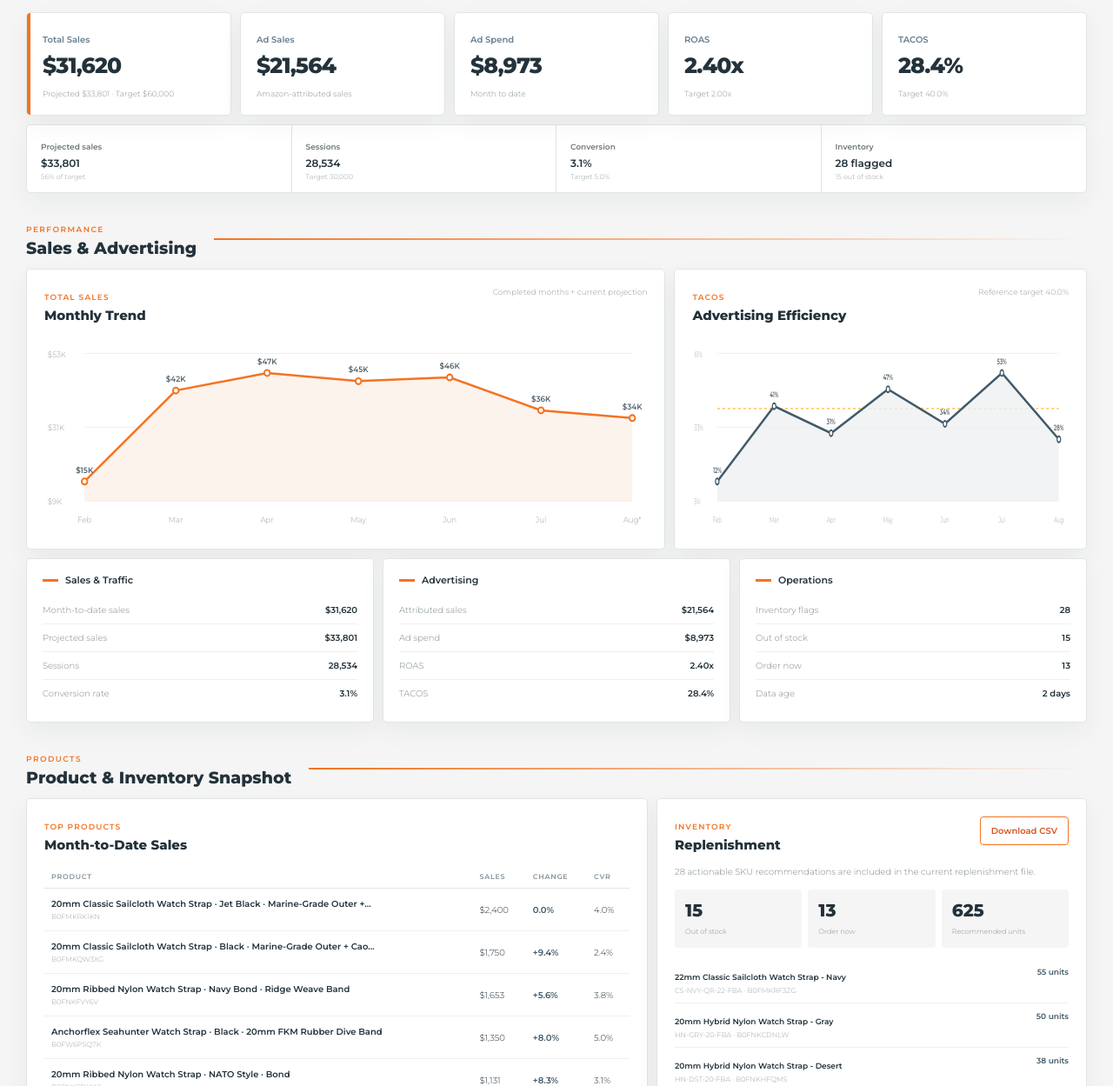
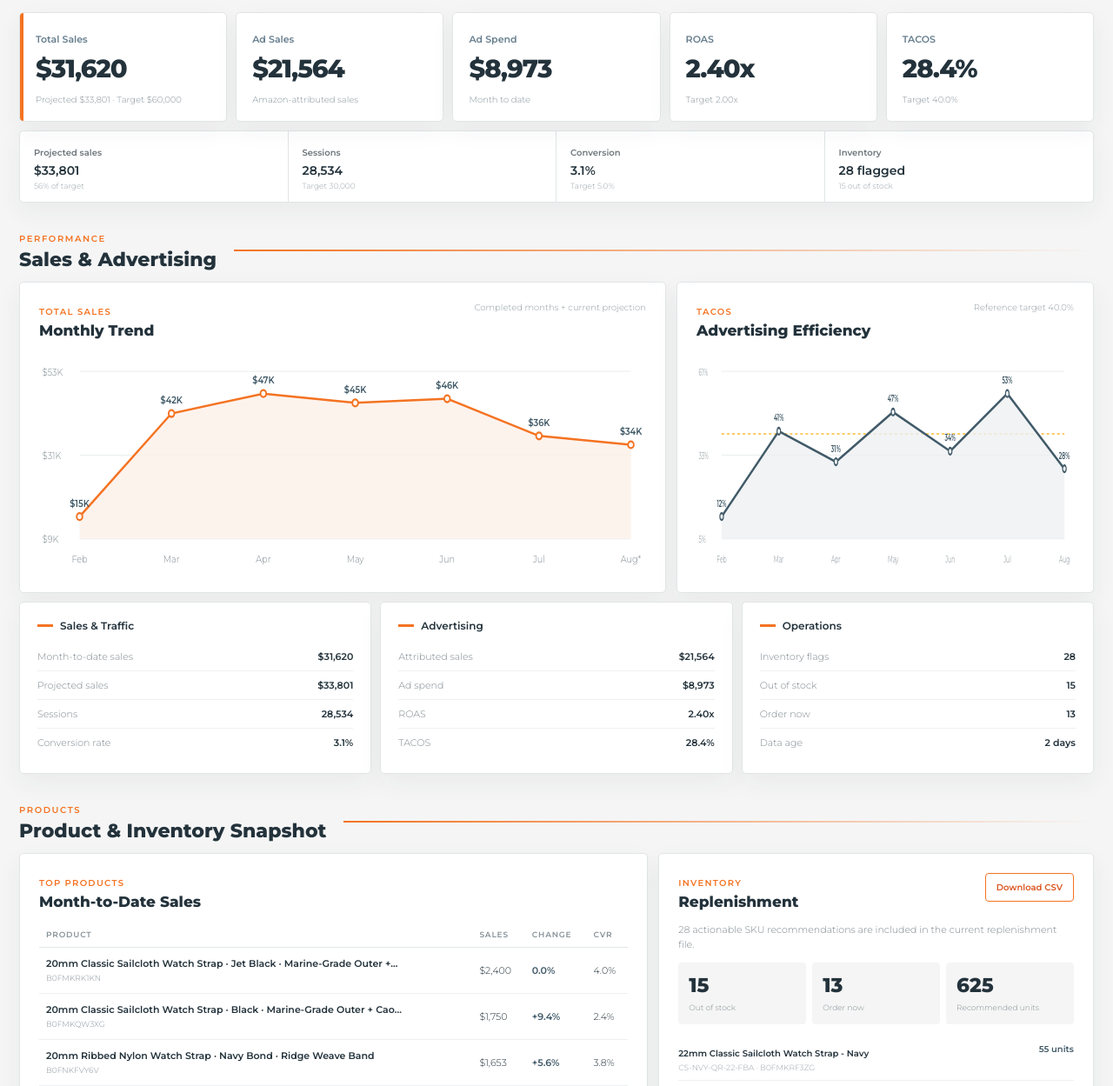
Before and after one commit to jakeyorgason/evolved-client-dashboard, a website: page evolved-client-dashboard-cloudflare/public/index.html in a window 1280 px wide. Shown: the part 301-1550 px from the top of the page at 87% size. Drawn offline with Linux system fonts and the light colour scheme; no server answers.

Commit message:
Enhance styles for layout and readability
Updated various CSS styles for improved layout and readability.

```diff
--- a/evolved-client-dashboard-cloudflare/public/styles.css
+++ b/evolved-client-dashboard-cloudflare/public/styles.css
@@ -8,49 +8,49 @@
 html{background:var(--paper)}
 body{margin:0;background:var(--paper);color:var(--charcoal);font-family:"Montserrat",Arial,sans-serif;font-weight:300}
 .site-header{background:var(--white);border-bottom:1px solid var(--line)}
-.nav-inner{width:min(1220px,calc(100% - 44px));height:78px;margin:0 auto;display:flex;align-items:center;justify-content:space-between;gap:24px}
+.nav-inner{width:min(1280px,calc(100% - 44px));height:78px;margin:0 auto;display:flex;align-items:center;justify-content:space-between;gap:24px}
 .brand-logo{width:184px;height:auto;display:block}
-.nav-actions{display:flex;align-items:center;gap:22px}.portal-label{font-size:10px;font-weight:600;letter-spacing:.16em;color:var(--slate-3)}
+.nav-actions{display:flex;align-items:center;gap:22px}.portal-label{font-size:11px;font-weight:600;letter-spacing:.16em;color:var(--slate-3)}
 .orange-btn{border:0;border-radius:4px;background:var(--orange);color:#fff;font:600 12px "Montserrat",sans-serif;padding:12px 18px;cursor:pointer;transition:.15s ease}
 .orange-btn:hover{background:var(--orange-dark);transform:translateY(-1px)}
-.shell{width:min(1220px,calc(100% - 44px));margin:0 auto;padding:30px 0 42px}
+.shell{width:min(1280px,calc(100% - 44px));margin:0 auto;padding:30px 0 42px}
 .hero{min-height:190px;border-radius:6px;background:var(--charcoal);padding:34px 38px;display:flex;justify-content:space-between;align-items:flex-end;gap:32px;position:relative;overflow:hidden;margin-bottom:16px}
 .hero:after{content:"";position:absolute;width:300px;height:300px;border:42px solid rgba(244,115,34,.12);border-radius:50%;right:-155px;top:-145px}
 .orange-kicker{display:block;color:var(--orange);font-size:10px;font-weight:600;letter-spacing:.17em;margin-bottom:10px}
-.hero h1{color:#fff;font-size:37px;line-height:1.05;margin:0 0 12px;font-weight:800;letter-spacing:-.035em}
-.hero p{color:#c9d2d7;font-size:12px;line-height:1.65;margin:0;max-width:620px}
-.hero-meta{position:relative;z-index:2;color:#fff;text-align:right;font-size:10px;line-height:1.7}.hero-meta span{display:block;color:#aebcc4}.hero-meta strong{font-weight:600}
+.hero h1{color:#fff;font-size:40px;line-height:1.05;margin:0 0 12px;font-weight:800;letter-spacing:-.035em}
+.hero p{color:#c9d2d7;font-size:13px;line-height:1.65;margin:0;max-width:620px}
+.hero-meta{position:relative;z-index:2;color:#fff;text-align:right;font-size:11px;line-height:1.7}.hero-meta span{display:block;color:#aebcc4}.hero-meta strong{font-weight:600}
 .kpi-grid{display:grid;grid-template-columns:repeat(5,1fr);gap:10px;margin-bottom:10px}
 .kpi-card{background:#fff;border:1px solid var(--line);border-radius:5px;padding:19px 18px 17px;box-shadow:var(--shadow);position:relative;overflow:hidden}
 .kpi-card.accent:before{content:"";position:absolute;left:0;top:0;bottom:0;width:4px;background:var(--orange)}
-.kpi-card>span{font-size:10px;color:var(--slate-3);font-weight:600}.kpi-card strong{display:block;font-size:25px;font-weight:800;margin:7px 0 6px;letter-spacing:-.035em}
-.kpi-card small{font-size:9px;color:#87939a;line-height:1.4}
+.kpi-card>span{font-size:11px;color:var(--slate-3);font-weight:600}.kpi-card strong{display:block;font-size:29px;font-weight:800;margin:8px 0 7px;letter-spacing:-.035em}
+.kpi-card small{font-size:10px;color:#87939a;line-height:1.4}
 .comparison-bar{display:grid;grid-template-columns:repeat(4,1fr);background:#fff;border:1px solid var(--line);border-radius:5px;margin-bottom:30px;box-shadow:var(--shadow)}
 .comparison-item{padding:13px 16px;border-right:1px solid var(--line)}.comparison-item:last-child{border-right:0}
-.comparison-item span{font-size:9px;color:var(--neutral);font-weight:600}.comparison-item strong{font-size:12px;font-weight:600;display:block;margin-top:4px}.comparison-item small{font-size:8px;color:#9aa4aa;display:block;margin-top:3px}
-.section-heading{display:flex;align-items:center;gap:20px;margin:4px 0 12px}.section-heading>div:first-child{white-space:nowrap}.section-heading span{font-size:9px;color:var(--orange);font-weight:600;letter-spacing:.16em}
-.section-heading h2{font-size:19px;font-weight:800;margin:3px 0 0}.orange-rule{height:2px;background:linear-gradient(90deg,var(--orange),rgba(244,115,34,0));flex:1}
+.comparison-item span{font-size:10px;color:var(--neutral);font-weight:600}.comparison-item strong{font-size:14px;font-weight:600;display:block;margin-top:4px}.comparison-item small{font-size:9px;color:#9aa4aa;display:block;margin-top:3px}
+.section-heading{display:flex;align-items:center;gap:20px;margin:4px 0 12px}.section-heading>div:first-child{white-space:nowrap}.section-heading span{font-size:10px;color:var(--orange);font-weight:600;letter-spacing:.16em}
+.section-heading h2{font-size:22px;font-weight:800;margin:3px 0 0}.orange-rule{height:2px;background:linear-gradient(90deg,var(--orange),rgba(244,115,34,0));flex:1}
 .panel{background:#fff;border:1px solid var(--line);border-radius:5px;padding:20px;box-shadow:var(--shadow)}
 .chart-grid{display:grid;grid-template-columns:1.55fr 1fr;gap:10px;margin-bottom:10px}
-.panel-heading{display:flex;justify-content:space-between;align-items:flex-start;gap:12px;margin-bottom:14px}.eyebrow{font-size:9px;color:var(--orange);font-weight:600;letter-spacing:.13em}.panel-heading h3{font-size:15px;font-weight:800;margin:4px 0 0}.panel-note{font-size:9px;color:#929ca2;text-align:right}
-.chart-wrap{height:225px}.chart-wrap svg{width:100%;height:100%;overflow:visible}.axis-label{fill:#98a2a8;font:300 9px Montserrat,sans-serif}.chart-value{fill:#58676f;font:600 9px Montserrat,sans-serif}
+.panel-heading{display:flex;justify-content:space-between;align-items:flex-start;gap:12px;margin-bottom:14px}.eyebrow{font-size:10px;color:var(--orange);font-weight:600;letter-spacing:.13em}.panel-heading h3{font-size:17px;font-weight:800;margin:4px 0 0}.panel-note{font-size:10px;color:#929ca2;text-align:right}
+.chart-wrap{height:255px}.chart-wrap svg{width:100%;height:100%;overflow:visible}.axis-label{fill:#7d898f;font:300 10px Montserrat,sans-serif}.chart-value{fill:#415A68;font:600 10px Montserrat,sans-serif}
 .signal-grid{display:grid;grid-template-columns:repeat(3,1fr);gap:10px;margin-bottom:30px}.signal-card{background:#fff;border:1px solid var(--line);border-radius:5px;padding:17px 18px;box-shadow:var(--shadow)}
-.signal-title{font-size:11px;font-weight:600;display:flex;align-items:center;gap:8px}.signal-mark{width:18px;height:3px;background:var(--orange);display:inline-block}
-.signal-list{margin-top:12px}.signal-row{display:flex;justify-content:space-between;gap:18px;padding:9px 0;border-top:1px solid #edf0f1}.signal-row:first-child{border-top:0}.signal-row span{font-size:10px;color:#7f898e}.signal-row strong{font-size:10px;font-weight:600;text-align:right}
+.signal-title{font-size:12px;font-weight:600;display:flex;align-items:center;gap:8px}.signal-mark{width:18px;height:3px;background:var(--orange);display:inline-block}
+.signal-list{margin-top:12px}.signal-row{display:flex;justify-content:space-between;gap:18px;padding:9px 0;border-top:1px solid #edf0f1}.signal-row:first-child{border-top:0}.signal-row span{font-size:11px;color:#7f898e}.signal-row strong{font-size:11px;font-weight:600;text-align:right}
 .two-col{display:grid;grid-template-columns:1.3fr .9fr;gap:10px;margin-bottom:10px}.table-scroll{overflow:auto}table{border-collapse:collapse;width:100%}
-th{text-align:left;font-size:8px;letter-spacing:.09em;color:#879299;text-transform:uppercase;padding:8px;border-bottom:1px solid var(--line);font-weight:600}
-td{font-size:10px;padding:11px 8px;border-bottom:1px solid #edf0f1;vertical-align:middle}td:not(:first-child),th:not(:first-child){white-space:nowrap}
-.product-name{font-weight:600}.asin{display:block;color:#9ca5aa;font-size:8px;margin-top:3px}.change{font-weight:600;color:var(--slate)}
+th{text-align:left;font-size:9px;letter-spacing:.09em;color:#879299;text-transform:uppercase;padding:8px;border-bottom:1px solid var(--line);font-weight:600}
+td{font-size:11px;padding:11px 8px;border-bottom:1px solid #edf0f1;vertical-align:middle}td:not(:first-child),th:not(:first-child){white-space:nowrap}
+.product-name{font-weight:600}.asin{display:block;color:#879299;font-size:9px;margin-top:3px}.change{font-weight:600;color:var(--slate)}
 .download-btn{border:1px solid var(--orange);background:#fff;color:var(--orange-dark);border-radius:4px;padding:9px 12px;font:600 10px Montserrat,sans-serif;cursor:pointer}
-.download-btn:hover{background:#fff7f2}.inventory-copy{font-size:10px;line-height:1.55;color:#7d878d;margin:0 0 12px}
+.download-btn:hover{background:#fff7f2}.inventory-copy{font-size:11px;line-height:1.55;color:#7d878d;margin:0 0 12px}
 .inventory-summary{display:grid;grid-template-columns:repeat(3,1fr);gap:7px;margin-bottom:13px}.inventory-summary div{background:var(--paper);padding:12px;border-radius:4px}
-.inventory-summary strong{display:block;font-size:20px;font-weight:800}.inventory-summary span{font-size:8px;color:#858f95}
+.inventory-summary strong{display:block;font-size:23px;font-weight:800}.inventory-summary span{font-size:9px;color:#858f95}
 .inventory-row{display:flex;justify-content:space-between;gap:12px;border-top:1px solid #edf0f1;padding:9px 0}.inventory-row:first-child{border-top:0}
-.inventory-row strong{font-size:9px;font-weight:600}.inventory-row span{display:block;font-size:8px;color:#9aa3a8;margin-top:3px}.inventory-row b{font-size:9px;color:var(--slate);font-weight:600;white-space:nowrap}
+.inventory-row strong{font-size:10px;font-weight:600}.inventory-row span{display:block;font-size:9px;color:#9aa3a8;margin-top:3px}.inventory-row b{font-size:10px;color:var(--slate);font-weight:600;white-space:nowrap}
 .inventory-footnote{font-size:8px;line-height:1.55;color:#9ca4a8;border-top:1px solid var(--line);padding-top:10px;margin-top:5px}
 .definitions{margin-top:10px;padding:0}.definitions details{padding:17px 20px}.definitions summary{cursor:pointer;font-size:10px;font-weight:600}
-.definition-grid{display:grid;grid-template-columns:repeat(3,1fr);gap:18px;margin-top:17px}.definition-grid strong{font-size:10px;font-weight:600}.definition-grid p{font-size:9px;line-height:1.55;color:#7f898e;margin:4px 0 0}
-footer{display:flex;justify-content:space-between;color:#90999e;font-size:8px;padding:19px 1px 0}
+.definition-grid{display:grid;grid-template-columns:repeat(3,1fr);gap:18px;margin-top:17px}.definition-grid strong{font-size:11px;font-weight:600}.definition-grid p{font-size:10px;line-height:1.55;color:#7f898e;margin:4px 0 0}
+footer{display:flex;justify-content:space-between;color:#7f898e;font-size:9px;padding:19px 1px 0}
 dialog{width:min(640px,calc(100% - 32px));border:0;border-radius:5px;padding:0;box-shadow:0 30px 80px rgba(35,50,59,.25)}dialog::backdrop{background:rgba(35,50,59,.52);backdrop-filter:blur(3px)}
 #request-form{padding:24px}.modal-header{display:flex;justify-content:space-between;align-items:flex-start;margin-bottom:20px}.modal-header h2{font-size:22px;font-weight:800;margin:3px 0 0}.icon-btn{border:0;background:#f1f3f4;width:32px;height:32px;border-radius:3px;font-size:20px;cursor:pointer}
 .field{margin:13px 0}.field label{display:block;font-size:10px;font-weight:600;color:#56646b;margin-bottom:6px}.field label span{font-weight:300;color:#90999e}
@@ -107,3 +107,20 @@ input:focus,select:focus,textarea:focus{border-color:var(--orange);box-shadow:0
   .field-grid,.field-grid.three,.field-grid.four{grid-template-columns:1fr}
   .check-grid{grid-template-columns:1fr}
 }
+
+/* V6 readability pass */
+.kpi-card{min-height:118px}
+.comparison-item{min-height:72px}
+.panel{padding:22px}
+.signal-card{padding:19px 20px}
+.chart-grid{gap:12px}
+.two-col{gap:12px}
+table{line-height:1.35}
+@media(max-width:900px){
+  .chart-wrap{height:270px}
+}
+@media(max-width:600px){
+  .kpi-card{min-height:108px}
+  .kpi-card strong{font-size:25px}
+  .hero p{font-size:12px}
+}
```
